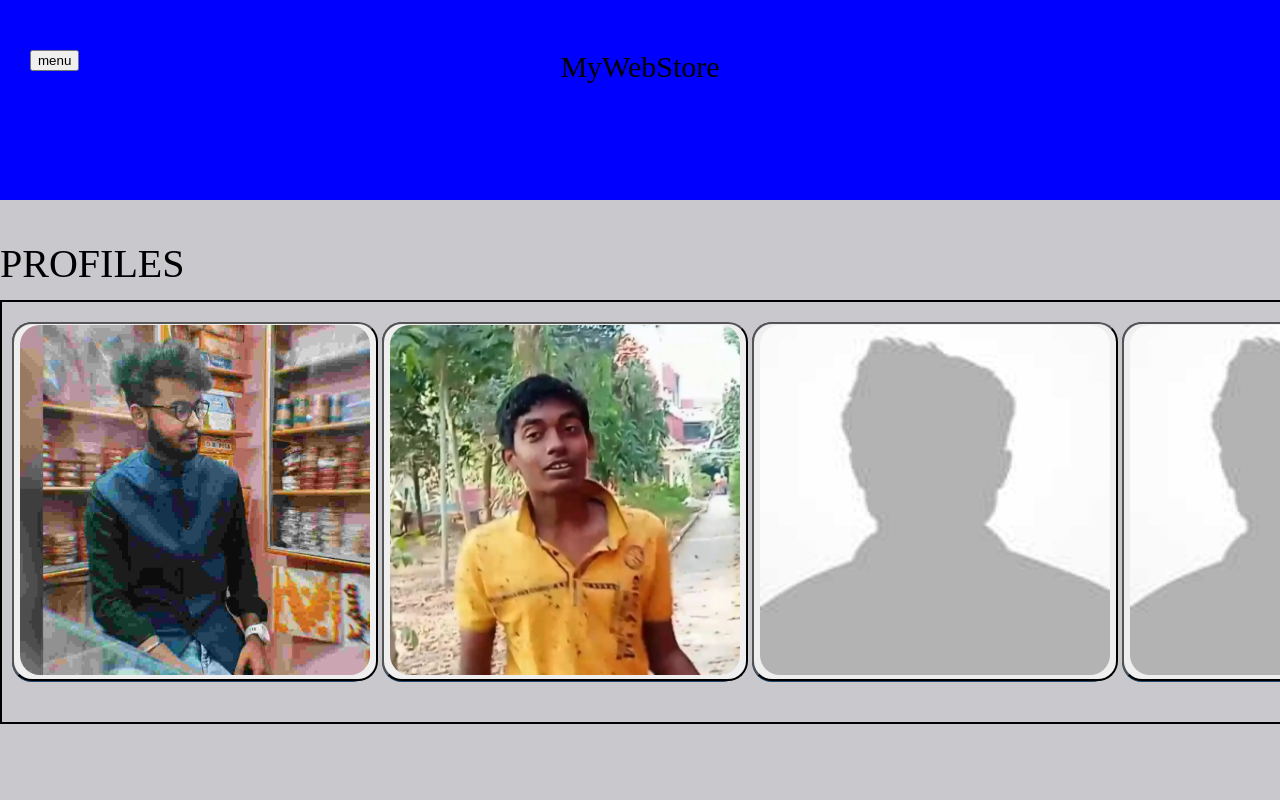
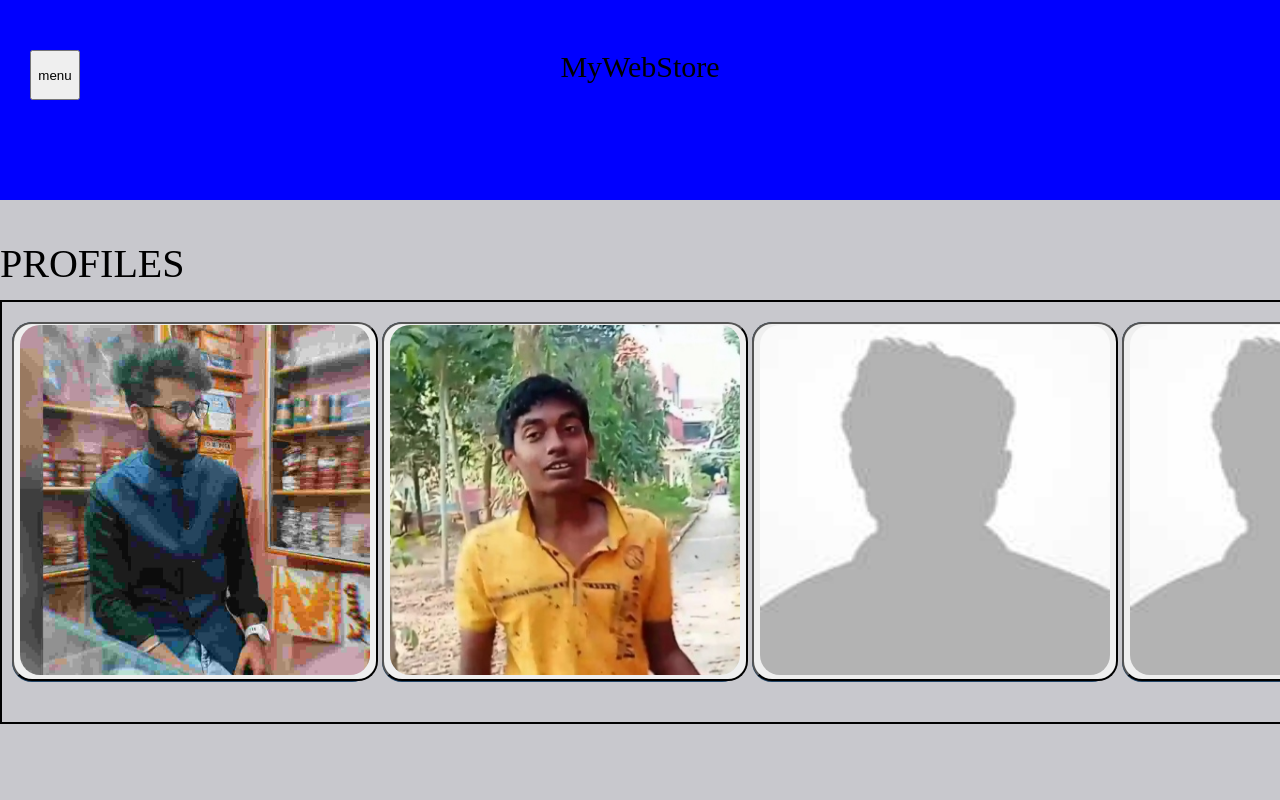
Before and after one commit to akashmaitygroup/mywebstore, a plain HTML site: page index.html in a window 1280 px wide. Shown: the top 800 px of the page. Drawn offline with Linux system fonts and the light colour scheme.

Commit message:
Update index.html

```diff
--- a/index.html
+++ b/index.html
@@ -7,7 +7,7 @@
         <!-- THIS IS THE MAIN NAVIGETERG-->
         <div style="position:absolute;top:0px;left:0px;background-color:rgb(0,0,255);height:200px;width:100%;">
             <div style="position:relative;width:20px;height:20px;top:50px;left:30px;">
-                <button onclick="gomenu();style="width:50px;height:50px;">menu</button>
+                <button onclick="gomenu();" style="width:50px;height:50px;">menu</button>
             </div>
             <p style="font-size:30px;text-align:center;font-color:rbg(255,255,255);">MyWebStore</p>
         </div >
```
